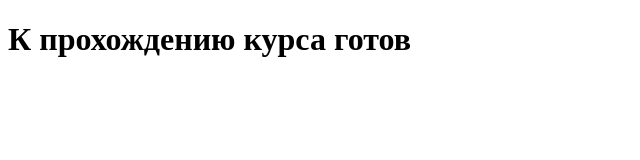
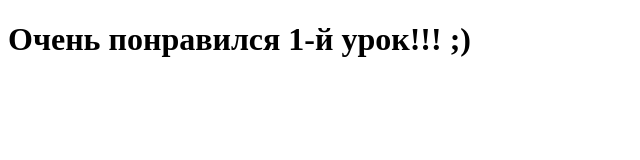
Before and after one commit to Neokom/Neokom.github.io, a plain HTML site: page index.html in a window 1280 px wide. Shown: the whole page, without its empty margins (0-640 px from the left). Drawn offline with Linux system fonts and the light colour scheme.

Commit message:
Update html

```diff
--- a/index.html
+++ b/index.html
@@ -5,6 +5,6 @@
   <title>probe</title>
 </head>
 <body>
-  <h1>К прохождению курса готов</h1>
+  <h1>Очень понравился 1-й урок!!!  ;)</h1>
 </body>
 </html>
```
